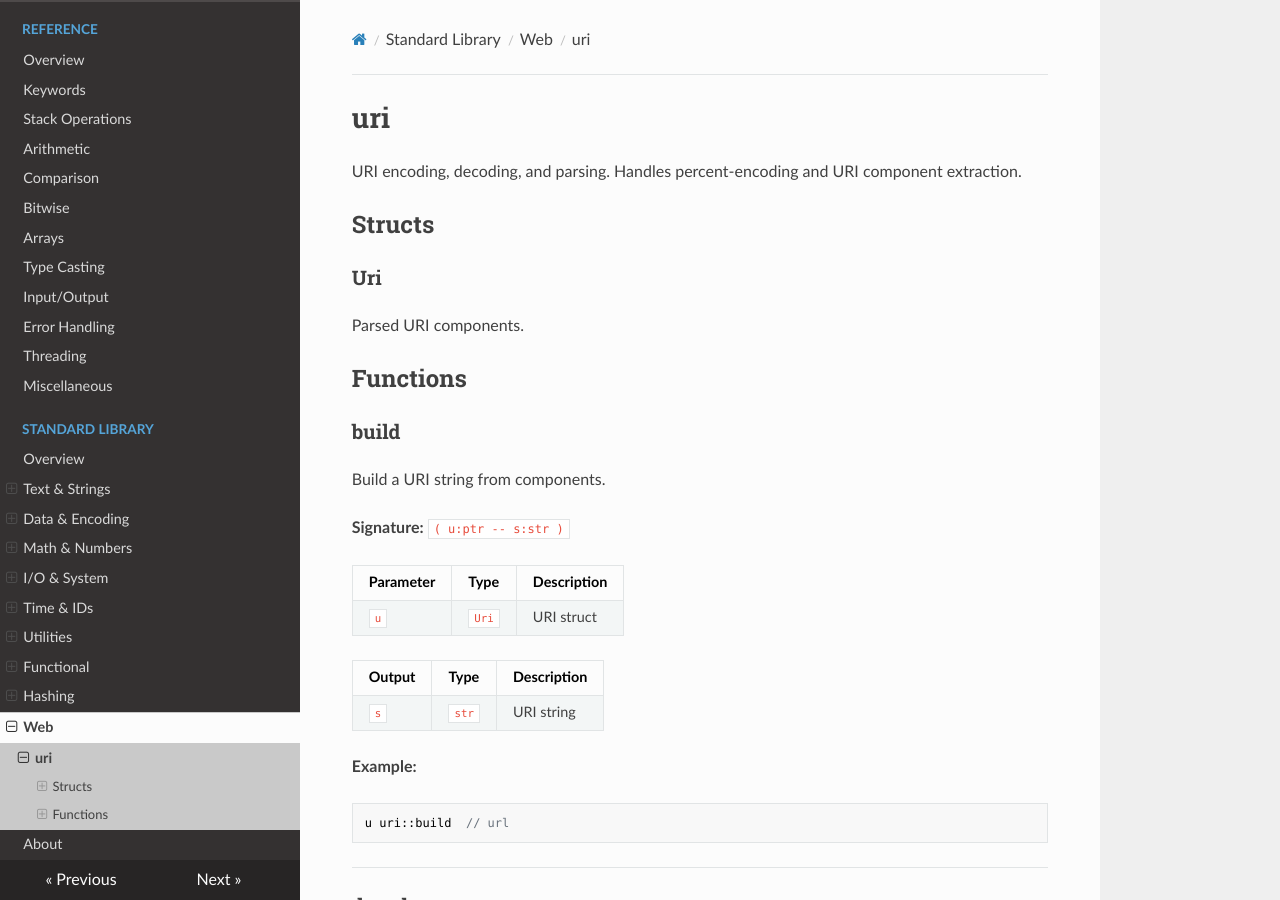
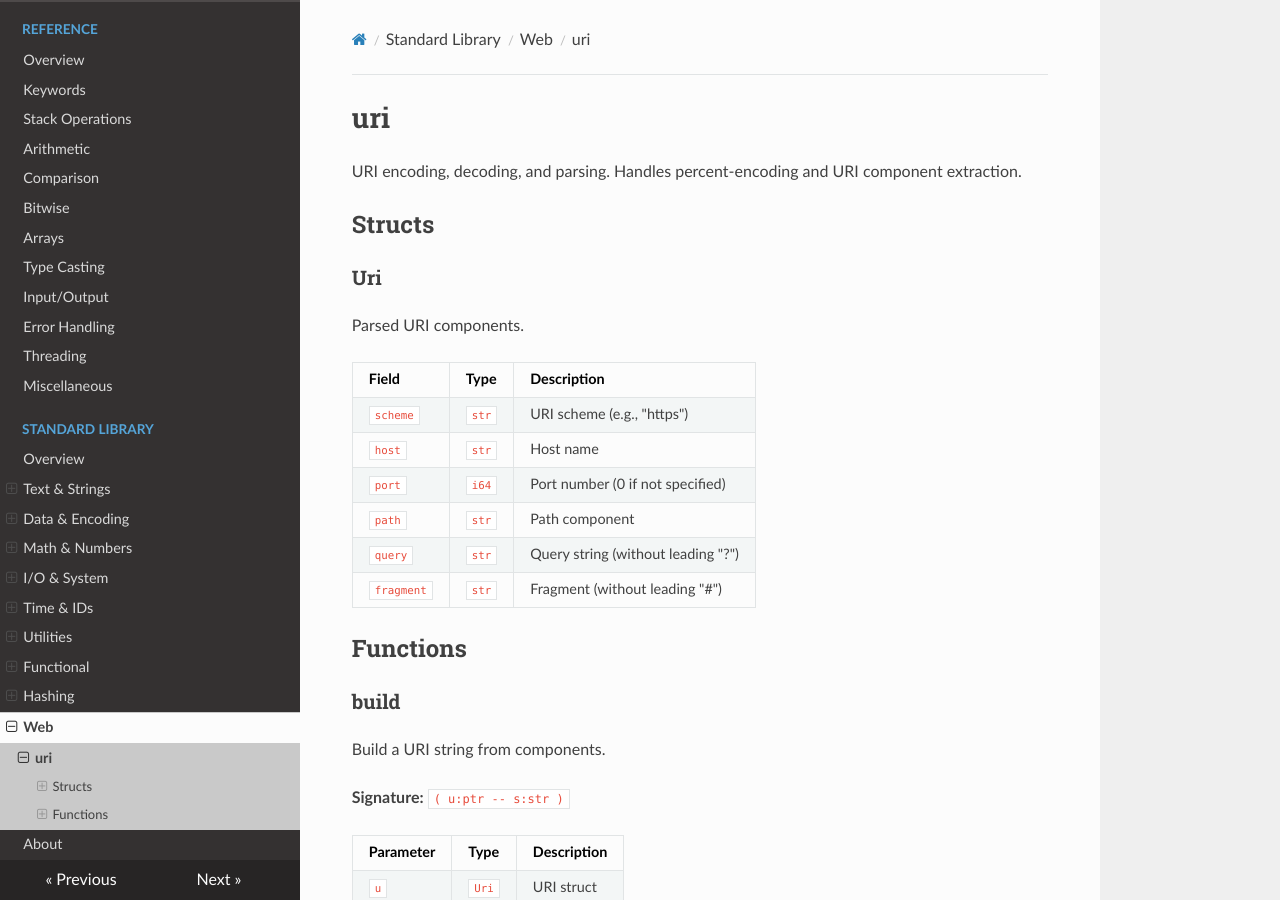
Before and after one commit to quadrate-language/quadrate, an MkDocs documentation site: the page built from docs/docs/docs/stdlib/uri.md, in a window 1280 px wide and 900 px high. Built offline with MkDocs 1.6.1, drawn with Linux system fonts in a browser that asks for light colours; nearby versions of some CDN libraries.

Commit message:
Struct field docs

```diff
--- a/docs/docs/docs/stdlib/uri.md
+++ b/docs/docs/docs/stdlib/uri.md
@@ -8,6 +8,15 @@ Handles percent-encoding and URI component extraction.
 ### Uri
 
 Parsed URI components.
+
+| Field | Type | Description |
+|-------|------|-------------|
+| `scheme` | `str` | URI scheme (e.g., "https") |
+| `host` | `str` | Host name |
+| `port` | `i64` | Port number (0 if not specified) |
+| `path` | `str` | Path component |
+| `query` | `str` | Query string (without leading "?") |
+| `fragment` | `str` | Fragment (without leading "#") |
 
 ## Functions
 
```
Also changed, not shown: docs/docs/docs/stdlib/flag.md (+5 -0 lines), docs/docs/docs/stdlib/rand.md (+5 -1 lines), docs/docs/docs/stdlib/sb.md (+7 -1 lines).
